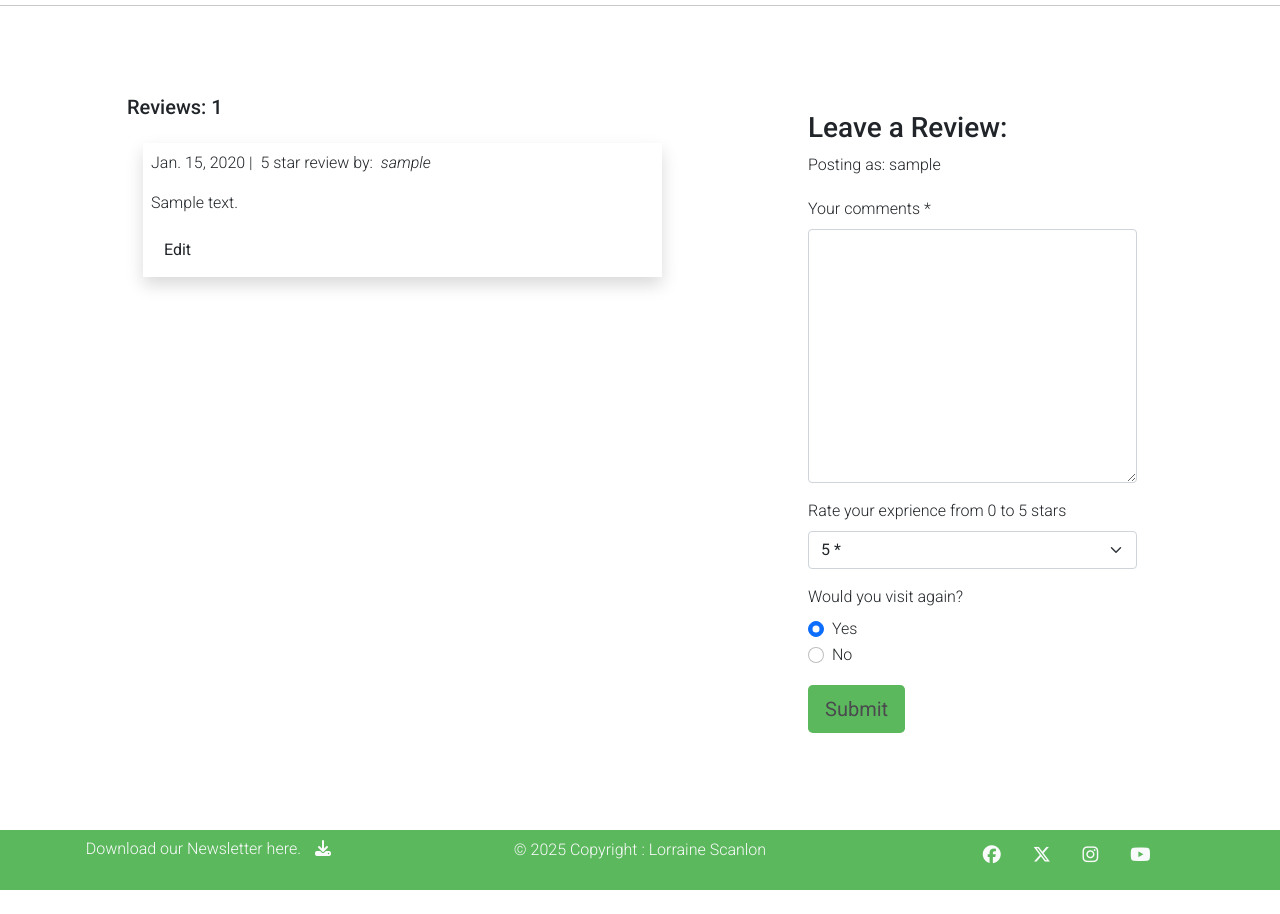
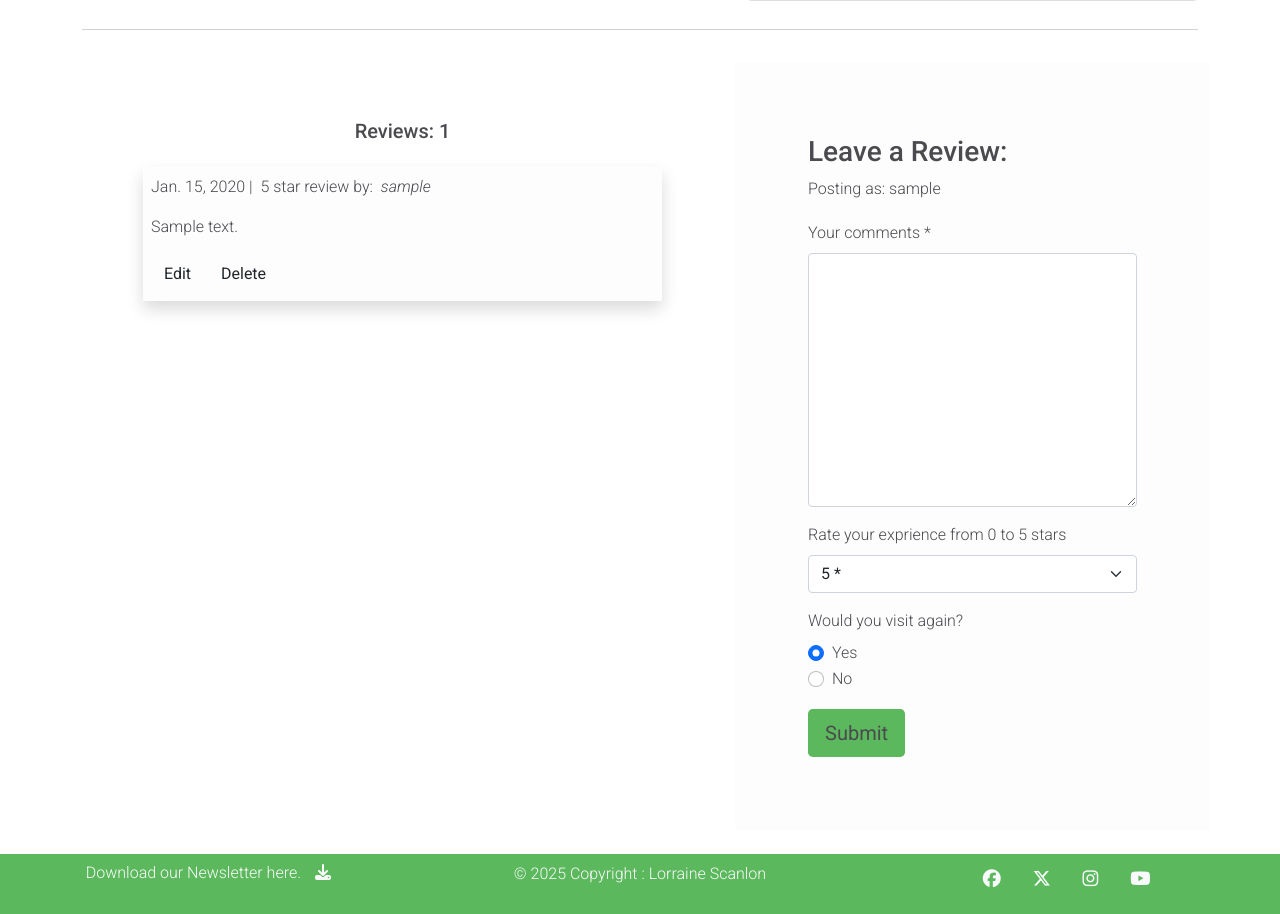
Before and after one commit to lorrainescanlon/farmers-market-review, a Django app: a page that uses markets_review/templates/markets_review/market_detail.html in a window 1280 px wide. Shown: the part 339-1253 px from the top of the page. Before the commit the page ends 1229 px from the top, so only its background shows below. Run offline with Django 5.2, Linux system fonts and the light colour scheme; a user stored in the database is signed in; tables that the repository leaves empty hold one stand-in row (values such as "Sample post"); parts of the project's set-up code (start-up, migrations or seed data) failed here and were passed over; some libraries are stand-ins or nearby versions.

Commit message:
updated google maps zoom param from 15 to 14, added code for review delete button to reviews.js, views.py, urls.py and market_detail.html

```diff
--- a/markets_review/templates/markets_review/market_detail.html
+++ b/markets_review/templates/markets_review/market_detail.html
@@ -46,15 +46,15 @@
             width = "100%"
             frameborder="0" style="border:0"
             referrerpolicy="no-referrer-when-downgrade"
-            src="https://www.google.com/maps/embed/v1/place?key={{ key }}&q={{ market.location }}&center={{ market.latitude }}, {{ market.longitude }}&zoom=15">
+            src="https://www.google.com/maps/embed/v1/place?key={{ key }}&q={{ market.location }}&center={{ market.latitude }}, {{ market.longitude }}&zoom=14">
           </iframe>
         </div>
       </div>
     </div>
   </div>
+  <br>
+  <hr>
 </div>
-
-<hr>
 
 <!-- Displaying count of reviews
 <div class="row">
@@ -71,13 +71,13 @@
 <!-- Displaying Reviews -->
 <div class="container">
   <div class="row">
-    <div class="col-md-7 card mb-4 mt-3 review-text no-border">
+    <div class="col-md-7 card mb-4 mt-3 no-border">
       <h5>Reviews: {{ review_count }}</h5>
       <div class="card-body">
         <!-- We want a for loop inside the empty control tags
         to iterate through each review in reviews -->
         {% for review in reviews %}
-        <div class="shadow p-2 reviews
+        <div class="shadow review-text p-2 reviews
           {% if not review.approved and review.author == user %}
           faded{% elif not review.approved %} d-none{% endif %}">
           <p class="font-weight-bold">
@@ -102,6 +102,7 @@
           {% endif %}
           {% if user.is_authenticated and review.author == user %}
           <button class="btn btn-edit" review_id="{{ review.id }}">Edit</button>
+          <button class="btn btn-delete" review_id="{{ review.id }}">Delete</button>
           {% endif %}
         </div>
         <br>
--- a/markets_review/urls.py
+++ b/markets_review/urls.py
@@ -22,4 +22,5 @@ urlpatterns = [
     path('', views.MarketList.as_view(), name='home'),
     path('<slug:slug>/', views.market_detail, name='market_detail'),
     path('<slug:slug>/edit_review/<int:review_id>', views.review_edit, name='review_edit'),
+    path('<slug:slug>/delete_review/<int:review_id>', views.review_delete, name='review_delete'),
 ]
--- a/markets_review/views.py
+++ b/markets_review/views.py
@@ -71,7 +71,7 @@ def market_detail(request, slug):
 
 def review_edit(request, slug, review_id):
     """
-    view to edit reviews
+    view to edit review
     """
 
     if request.method =="POST":
@@ -91,3 +91,21 @@ def review_edit(request, slug, review_id):
             messages.add_message(request, messages.ERROR, 'Error updating review!')
 
     return HttpResponseRedirect(reverse('market_detail', args=[slug]))
+
+
+def review_delete(request, slug, review_id):
+    """
+    view to delete review
+    """
+
+    queryset = Market.objects.filter(status=1)
+    market = get_object_or_404(queryset, slug=slug)
+    review = get_object_or_404(Review, pk=review_id)
+
+    if review.author == request.user:
+        review.delete()
+        message.add_message(request, messages.SUCCESS, 'Review deleted!')
+    else:
+        messages.add_message(request, messages.ERROR, 'You can only delete reviews that you have created!')
+
+    return HttpResponseRedirect(reverse('market_detail', args=[slug]))
--- a/static/css/style.css
+++ b/static/css/style.css
@@ -6,9 +6,8 @@
 body {
     font-family: Roboto, sans-serif;
     font-weight: 300;
-    background-color: #e9eceff3 /*#FAF9F6;*/
+    background-color: white; /* #fdfdfd;*/
     color: #4A4A4F;
-
 }
 
 .brand {
@@ -83,7 +82,9 @@ body {
 
 .mkt-map {
     padding: 0px;
+    margin-top: 12px;
 }
+
 .mkt-image {
     max-height: 308px;
 }
@@ -158,6 +159,7 @@ footer i {
 
 .review-text {
     text-align: left;
+    background-color:  #fdfdfd; /* white;*/
 }
 
 .logged-text {
```
